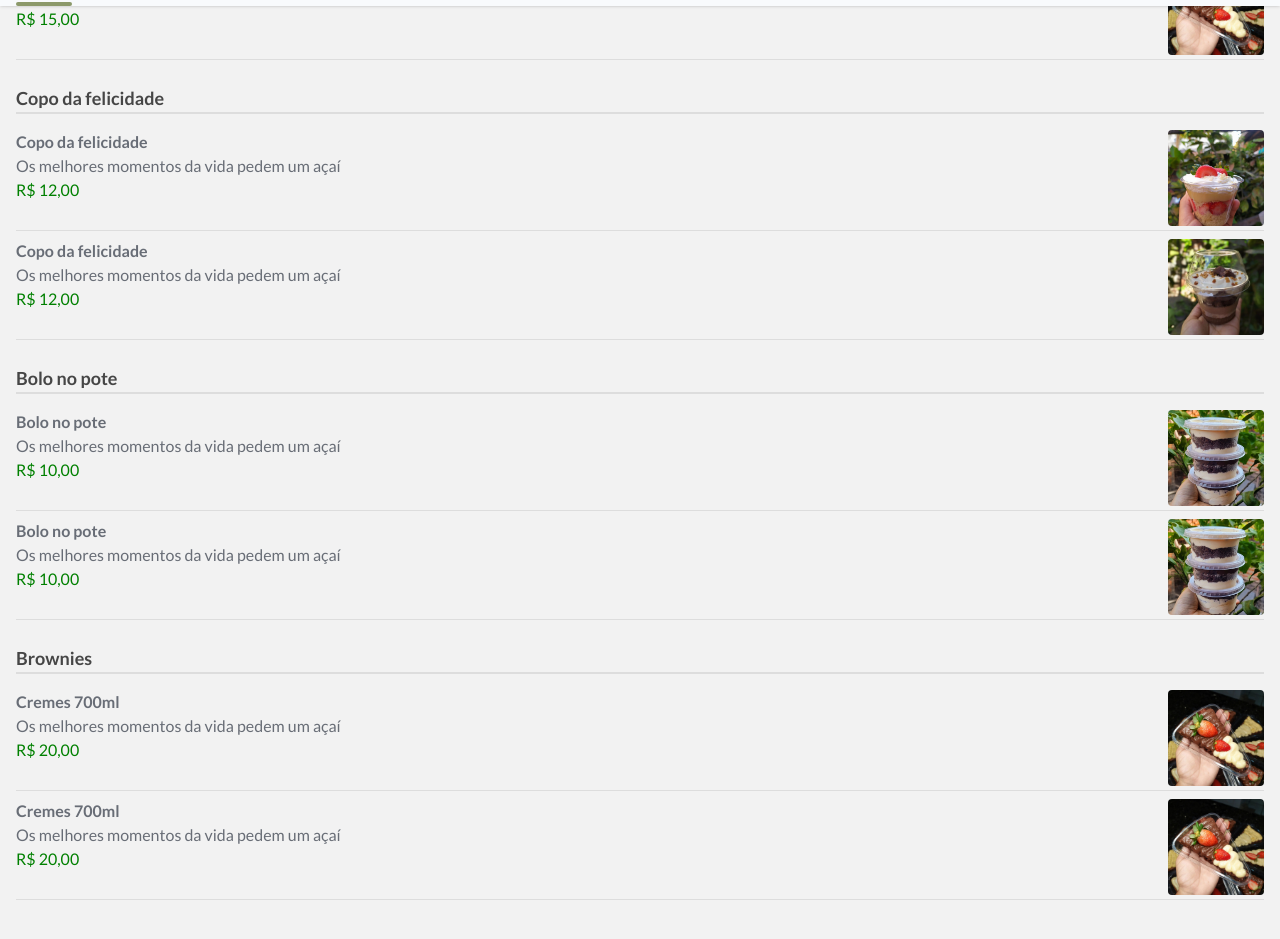
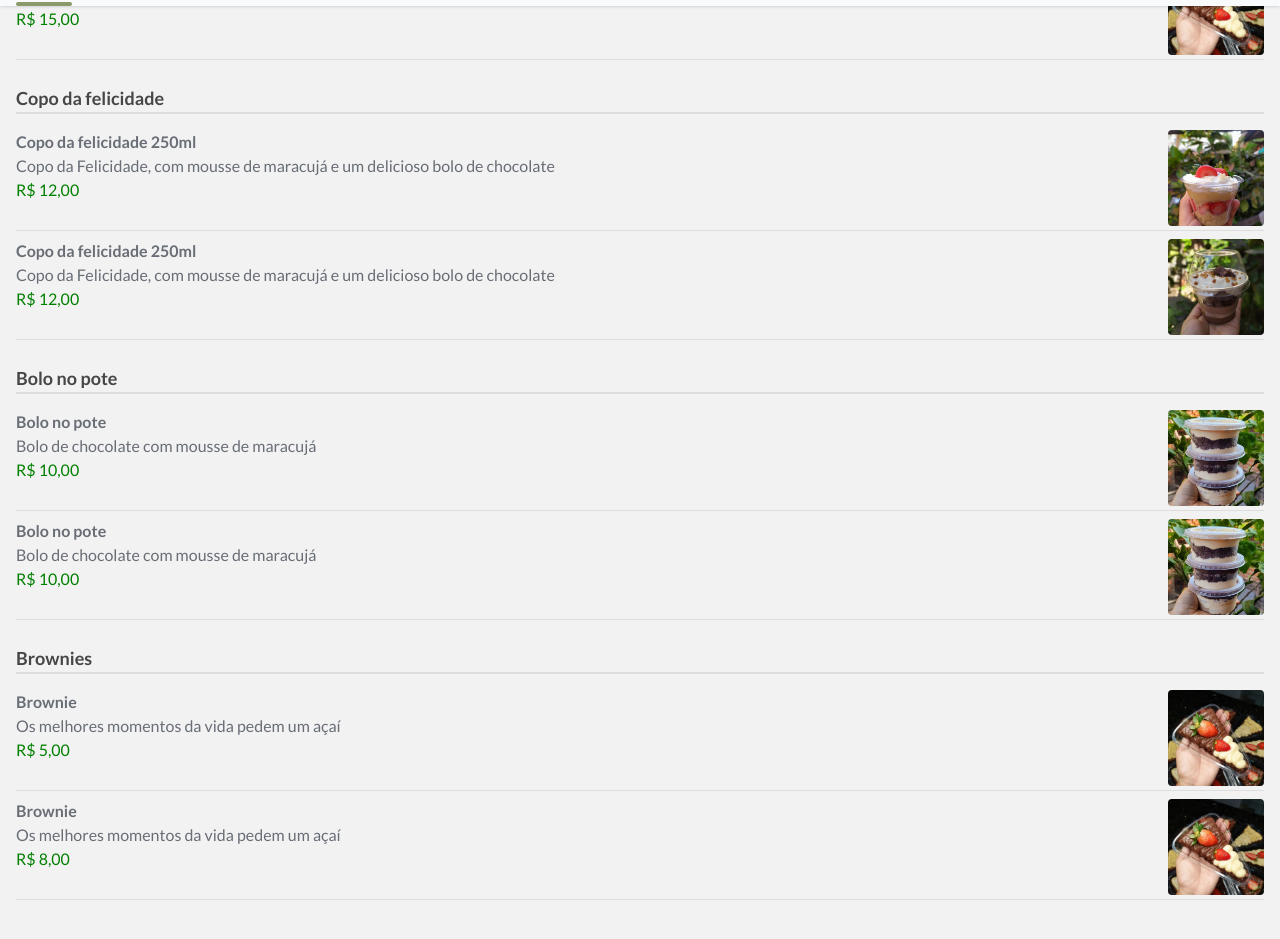
Before and after one commit to GledsonLucas111/PEDE-A-, a Next.js app: page / in a window 1280 px wide. Shown: the part 794-1733 px from the top of the page. Built offline with nearby package versions, Linux system fonts and the light colour scheme.

Commit message:
adicionando botao remover do carrinho

```diff
--- a/src/app/(store)/(home)/card.tsx
+++ b/src/app/(store)/(home)/card.tsx
@@ -4,10 +4,9 @@ import { useRouter } from "next/navigation";
 
 interface CardContentProps {
   items: any[];
-  url?: string;
 }
 
-export function Card({ items, url }: CardContentProps) {
+export function Card({ items }: CardContentProps) {
   const { push } = useRouter();
 
   return (
--- a/src/app/(store)/cart/card.tsx
+++ b/src/app/(store)/cart/card.tsx
@@ -5,14 +5,14 @@ import { HiTrash } from "react-icons/hi2";
 
 interface CardContentProps {
   items: any[];
-  removeCart?: (id: string) => any;
+  removeCart: (id: string) => any;
 }
 
 export function CardCart({ items, removeCart }: CardContentProps) {
   return (
-    <div className="`flex flex-col gap-5 justify-center px-2 pt-16">
+    <div className="`flex flex-col justify-center px-2 pt-16 gap-2">
       {items.map((item) => (
-        <div key={item.id} className="items-center flex  justify-between">
+        <div key={item.id} className="items-center flex justify-between pb-3" >
           <section className="flex justify-between gap-2 ">
               <Image
                 src={item.image}
@@ -33,7 +33,7 @@ export function CardCart({ items, removeCart }: CardContentProps) {
             </div>
           </section>
           <section className="flex gap-1 items-center">
-            <button className="h-7 text-red mr-3 text-xl text-center active:text-green">
+            <button className="h-7 text-red mr-1 text-xl text-center active:bg-red active:text-white rounded ease-in-out" onClick={()=>removeCart(item.id)}>
               <HiTrash />
             </button>
           </section>
--- a/src/app/(store)/cart/page.tsx
+++ b/src/app/(store)/cart/page.tsx
@@ -31,15 +31,15 @@ export default function Checkout() {
     <div className="w-full h-full flex flex-col justify-between">
       <div className="flex p-4 w-full bg-slate-50 items-center gap-4 font-bold fixed top-0">
         <button onClick={() => push("/")}>
-          <MdArrowBackIosNew size="1.5rem" />
+          <p className="text-2xl text-gray400"><MdArrowBackIosNew /></p>
         </button>
-        <p className="">Carrinho</p>
+        <p className="text-gray400">Carrinho</p>
       </div>
 
       <div className="flex flex-col ">
-        <CardCart items={items}/>
+        <CardCart items={items} removeCart={removeCart}/>
 
-        <div className="pb-24 pt-4 flex justify-center">
+        <div className="pb-24  flex justify-center">
         <button
           onClick={() => push("/")}
           className=" h-10 text-red rounded font-bold flex items-center justify-center"
--- a/src/app/(store)/product/[id]/page.tsx
+++ b/src/app/(store)/product/[id]/page.tsx
@@ -28,18 +28,14 @@ export default function Product(props: ProductProps) {
       currency: "BRL",
     });
   }
-  function addItemCart(){
 
-    addToCart(item[0]);
-  }
-  console.log(items)
   return (
     <div className="flex flex-col">
       <button
         className="h-10 w-10 fixed top-0 bg-slate-50 rounded-full flex items-center justify-center m-2"
         onClick={() => push("/")}
       >
-        <p className="text-2xl text-black"><MdArrowBackIosNew/></p>
+        <p className="text-2xl text-primary"><MdArrowBackIosNew/></p>
       </button>
       <img
         className="min-w-full max-w-0 min-h-80 max-h-0 object-cover shadow-lg border-white600 "
@@ -48,9 +44,9 @@ export default function Product(props: ProductProps) {
       />
 
       <div className="flex pl-5 pt-4 flex-col">
-        <p className="block font-bold text-lg">{item[0].name}</p>
-        <p>{item[0].description}</p>
-        <p className=" ">
+        <p className="block font-bold text-lg text-gray400">{item[0].name}</p>
+        <p className="text-gray font-bold">{item[0].description}</p>
+        <p className="text-gray400 ">
           {JSON.parse(item[0].price).toLocaleString("pt-BR", {
             style: "currency",
             currency: "BRL",
@@ -59,19 +55,20 @@ export default function Product(props: ProductProps) {
       </div>
 
       <Footer.Root>
-        <div className="flex gap-4 items-center">
+        <div className="flex gap-4 items-center px-5">
           <button
             onClick={() =>
               setQuantity(quantity > 1 ? quantity - 1 : quantity = 1)
             }
-            className={`font-bold text-purple text-2xl `}
+            className={`font-bold text-2xl ${quantity === 1?"text-gray":"text-primary"}`}
+
           >
             <p>-</p>
           </button>
-          <p className="font-bold text-purple">{quantity}</p>
+          <p className="font-bold text-gray400">{quantity}</p>
           <button
             onClick={() => setQuantity(quantity + 1)}
-            className="font-bold text-purple text-2xl"
+            className="font-bold text-primary text-2xl"
           >
             <p>+</p>
           </button>
--- a/src/components/footer/FooterActions.tsx
+++ b/src/components/footer/FooterActions.tsx
@@ -7,7 +7,7 @@ interface ButtonProps {
 }
 export default function FooterActions({ sumPrice, text, addToCart }: ButtonProps) {
   return (
-    <button className={`w-full h-10 bg-primary text-white active:bg-green300 rounded font-bold flex items-center justify-between px-2 `} onClick={addToCart}>
+    <button className={`w-full h-10 bg-primary text-white active:bg-primaryAct rounded font-bold flex items-center justify-between px-2 `} onClick={addToCart}>
       <p className="">{text}</p>
       <p className="">{sumPrice()}</p>
     </button>
--- a/src/data/dataProducts.ts
+++ b/src/data/dataProducts.ts
@@ -51,16 +51,16 @@ export const initialItems: any = [
   ,
   {
     id: "7",
-    name: "Copo da felicidade",
-    description: "Os melhores momentos da vida pedem um açaí",
+    name: "Copo da felicidade 250ml",
+    description: "Copo da Felicidade, com mousse de maracujá e um delicioso bolo de chocolate",
     price: "12.00",
     image: "/images/copo1.jpg",
     category: "Copo da felicidade"
   },
   {
     id: "8",
-    name: "Copo da felicidade",
-    description: "Os melhores momentos da vida pedem um açaí",
+    name: "Copo da felicidade 250ml",
+    description: "Copo da Felicidade, com mousse de maracujá e um delicioso bolo de chocolate",
     price: "12.00",
     image: "/images/copo2.jpeg",
     category: "Copo da felicidade"
@@ -68,7 +68,7 @@ export const initialItems: any = [
   {
     id: "9",
     name: "Bolo no pote",
-    description: "Os melhores momentos da vida pedem um açaí",
+    description: "Bolo de chocolate com mousse de maracujá",
     price: "10.00",
     image: "/images/pote.jpeg",
     category: "Bolo no pote"
@@ -76,24 +76,24 @@ export const initialItems: any = [
   {
     id: "10",
     name: "Bolo no pote",
-    description: "Os melhores momentos da vida pedem um açaí",
+    description: "Bolo de chocolate com mousse de maracujá",
     price: "10.00",
     image: "/images/pote.jpeg",
     category: "Bolo no pote"
   },
   {
-    id: "10",
-    name: "Cremes 700ml",
+    id: "11",
+    name: "Brownie",
     description: "Os melhores momentos da vida pedem um açaí",
-    price: "20.00",
+    price: "5.00",
     image: "/images/brownie.jpeg",
     category: "Brownies"
   },
   {
-    id: "10",
-    name: "Cremes 700ml",
+    id: "12",
+    name: "Brownie",
     description: "Os melhores momentos da vida pedem um açaí",
-    price: "20.00",
+    price: "8.00",
     image: "/images/brownie.jpeg",
     category: "Brownies"
   }
--- a/tailwind.config.ts
+++ b/tailwind.config.ts
@@ -10,6 +10,7 @@ const config: Config = {
     extend: {
       colors: {
         'primary':'#8c996a',
+        'primaryAct': '#abbc7a',
         'orange': '#FF8225',
         'green': '#008000',
         'green300':'#1ca51c',
```
